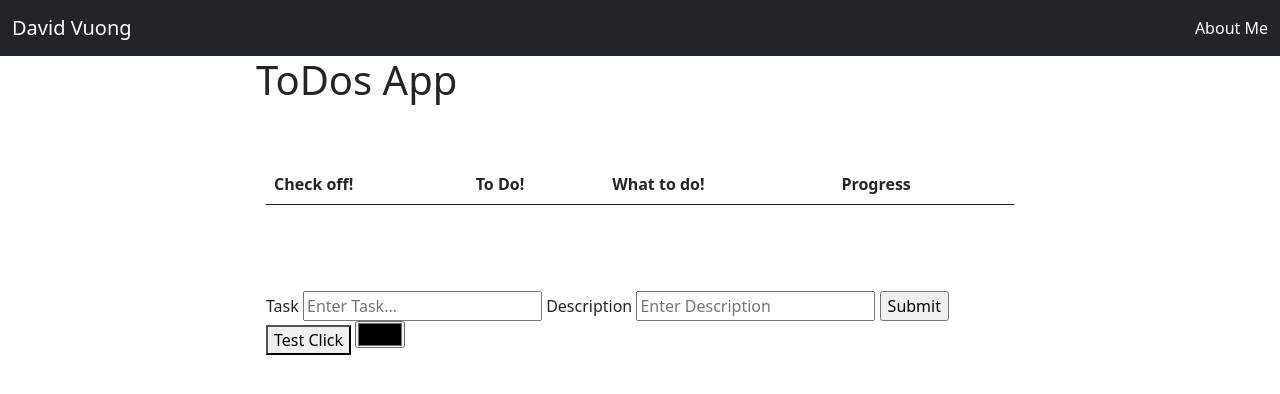
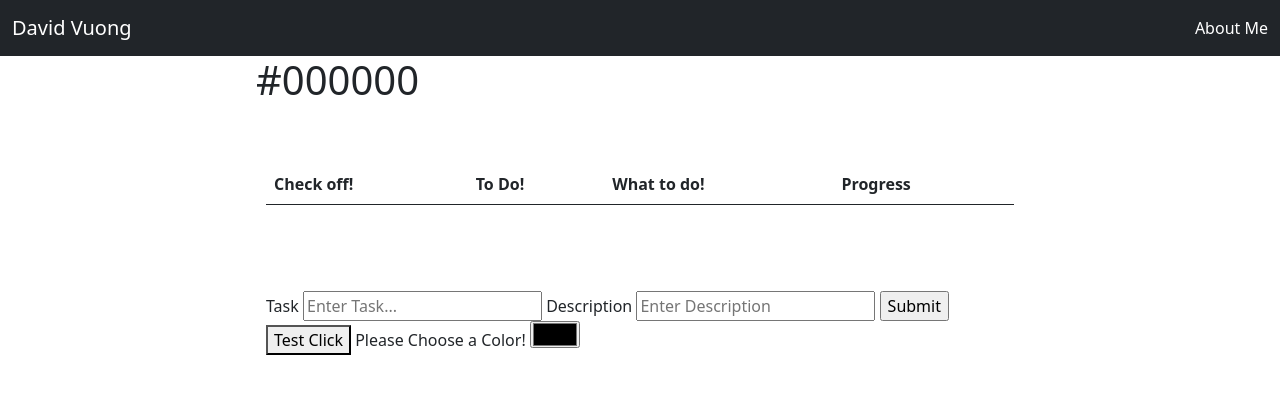
Before and after one commit to Davuong93/David_CV, a plain HTML site: page index.html in a window 1280 px wide. Both pictures are taken after a click on the button "Test Click". Drawn offline with nearby package versions, Linux system fonts and the light colour scheme.

Commit message:
Update index.html

```diff
--- a/index.html
+++ b/index.html
@@ -66,6 +66,7 @@
             <input type="submit" value="Submit" />
         </form>
         <button onclick="myFunction()">Test Click</button>
+        <label> Please Choose a Color!</label>
         <input id="colorField" type="color" value="" placeholder="Enter a colour!"/>
     </div>
     <script>
@@ -104,7 +105,7 @@
         }
         function myFunction() {
             const colorValue = document.getElementById("colorField").value;
-            document.getElementById("header").innerHTML.style.color = colorValue;
+            document.getElementById("header").innerText = colorValue;
         }
     </script>
     <script src="https://cdn.jsdelivr.net/npm/bootstrap@5.1.0/dist/js/bootstrap.bundle.min.js"
```
